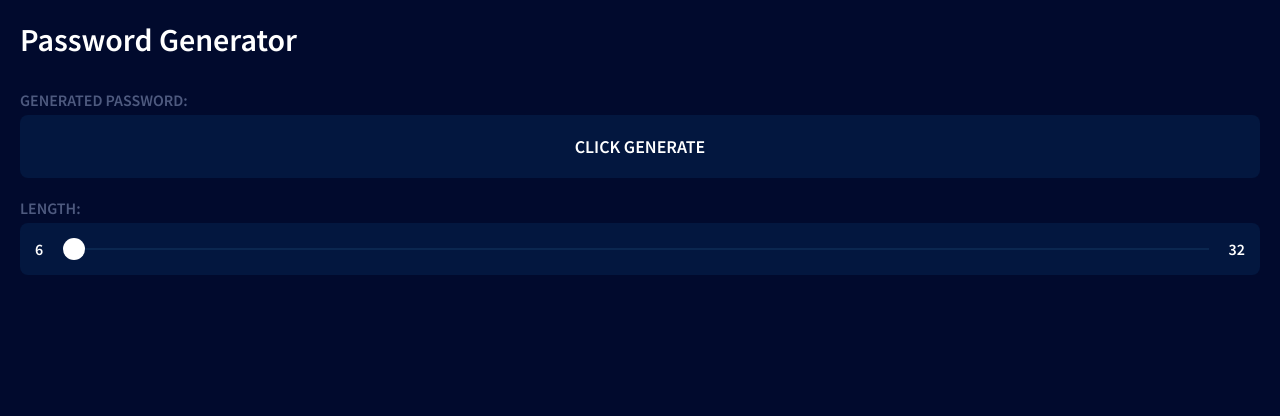
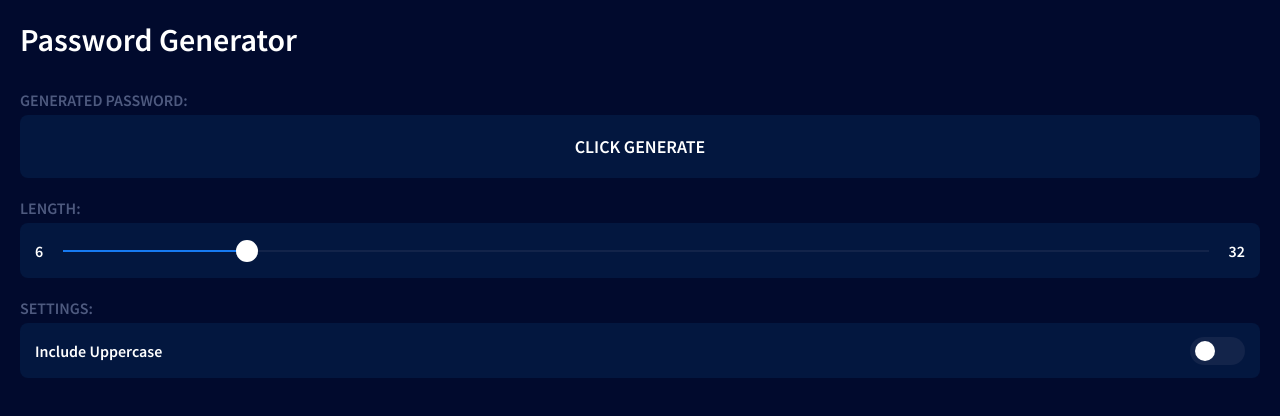
Before and after one commit to rolwane/password-generator, a React (Create React App) app: page / in a window 1280 px wide. Shown: the top 416 px of the page. Built offline with nearby package versions, Linux system fonts and the light colour scheme.

Commit message:
add toggle button

```diff
--- a/src/components/App/App.jsx
+++ b/src/components/App/App.jsx
@@ -5,7 +5,7 @@ import './App.css';
 import Display from '../Display/Display';
 import Legend from '../Legend/Legend';
 import RangeInput from '../RangeInput/RangeInput';
-// import Setting from '../Setting/Setting';
+import Setting from '../Setting/Setting';
 
 function App() {
   return (
@@ -18,6 +18,9 @@ function App() {
 
       <Legend>LENGTH:</Legend>
       <RangeInput />
+
+      <Legend>SETTINGS:</Legend>
+      <Setting title="Include Uppercase" />
     </section>
 
   );
--- a/src/components/RangeInput/RangeInput.css
+++ b/src/components/RangeInput/RangeInput.css
@@ -4,7 +4,8 @@
   border-radius: 8px;
   display: flex;
   justify-content: space-between;
-  margin: 5px 0 0;
+  height: 55px;
+  margin: 5px 0 20px;
   padding: 15px;
   position: relative;
   width: 100%;
@@ -43,7 +44,7 @@
 }
 
 .progress-bg {
-  background-color: #0B2750;
+  background-color: #13244A;
   height: 2px;
   position: absolute;
   width: 100%;
--- a/src/components/RangeInput/RangeInput.jsx
+++ b/src/components/RangeInput/RangeInput.jsx
@@ -2,7 +2,7 @@ import React, { useState } from 'react';
 import './RangeInput.css';
 
 function RangeInput() {
-  const [value, setValue] = useState(6);
+  const [value, setValue] = useState(10);
 
   const handleChange = ({ target }) => setValue(target.value);
 
--- a/src/components/Setting/Setting.css
+++ b/src/components/Setting/Setting.css
@@ -1,6 +1,14 @@
 .setting {
+  align-items: center;
+  background-color: var(--deep-blue);
+  border-radius: 8px;
+  color: white;
+  display: flex;
+  font-size: 16px;
+  font-weight: 600;
+  height: 55px;
+  justify-content: space-between;
+  margin: 5px 0 10px;
+  padding: 0 15px;
   width: 100%;
-  background-color: var(--deep-blue);
-  padding: 15px;
-  color: white;
 }
--- a/src/components/Setting/Setting.jsx
+++ b/src/components/Setting/Setting.jsx
@@ -3,10 +3,14 @@ import propTypes from 'prop-types';
 
 import './Setting.css';
 
+// imported components
+import Toggle from '../Toggle/Toggle';
+
 function Setting({ title }) {
   return (
     <div className="setting">
       {title}
+      <Toggle />
     </div>
   );
 }
--- /dev/null
+++ b/src/components/Toggle/Toggle.css
@@ -0,0 +1,34 @@
+.toggle-button {
+  align-items: center;
+  background-color: #13244A;
+  border-radius: 50px;
+  cursor: pointer;
+  display: flex;
+  height: 28px;
+  justify-content: center;
+  padding: 5px;
+  transition: background-color 200ms ease;
+  width: 55px;
+}
+
+.toggle__bullet {
+  background-color: white;
+  border-radius: 50px;
+  display: block;
+  height: 20px;
+  transition: transform 300ms ease;
+  transform: translate(calc(-100% + 7px), 0);
+  width: 20px;
+}
+
+#checkbox {
+  display: none;
+}
+
+[data-active="true"] {
+  background-color: var(--blue);
+}
+
+[data-active="true"] .toggle__bullet {
+  transform: translate(calc(100% - 7px), 0);
+}
--- /dev/null
+++ b/src/components/Toggle/Toggle.jsx
@@ -0,0 +1,20 @@
+import React, { useState } from 'react';
+
+import './Toggle.css';
+
+function Toggle() {
+  const [checked, setChecked] = useState(false);
+
+  const handleChange = ({ target }) => {
+    setChecked(target.checked);
+  };
+
+  return (
+    <label className="toggle-button" htmlFor="checkbox" data-active={checked}>
+      <input type="checkbox" id="checkbox" onChange={handleChange} value={checked} />
+      <span className="toggle__bullet" />
+    </label>
+  );
+}
+
+export default Toggle;
```
